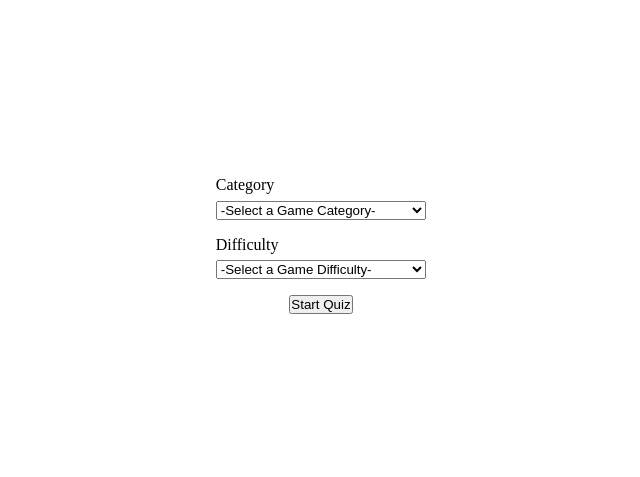
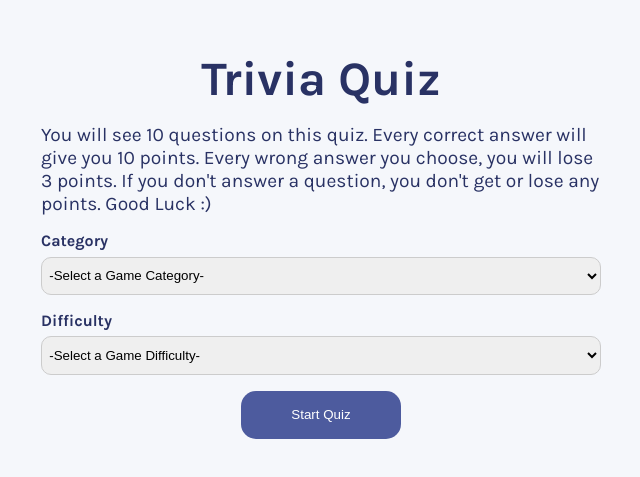
Before and after one commit to ATErcan/trivia-quiz, a React (Create React App) app: page / in a window 1280 px wide. Shown: the part 155-632 px from the top of the page, without its empty margins (319-959 px from the left). Built offline with nearby package versions, Linux system fonts and the light colour scheme.

Commit message:
intro page styling done

```diff
--- a/public/index.html
+++ b/public/index.html
@@ -24,7 +24,13 @@
       work correctly both with client-side routing and a non-root public URL.
       Learn how to configure a non-root public URL by running `npm run build`.
     -->
-    <title>React App</title>
+    <link rel="preconnect" href="https://fonts.googleapis.com" />
+    <link rel="preconnect" href="https://fonts.gstatic.com" crossorigin />
+    <link
+      href="https://fonts.googleapis.com/css2?family=IBM+Plex+Sans:wght@400;700&family=Karla:wght@400;700&family=Lato:wght@400;700&family=Open+Sans:wght@400;700&family=Plus+Jakarta+Sans:wght@400;700&family=Roboto:wght@400;700&display=swap"
+      rel="stylesheet"
+    />
+    <title>Quizzical App</title>
   </head>
   <body>
     <noscript>You need to enable JavaScript to run this app.</noscript>
--- a/src/components/NewQuiz.jsx
+++ b/src/components/NewQuiz.jsx
@@ -1,4 +1,3 @@
-import { useState } from "react";
 import {
   DropdownContainer,
   DropdownLabel,
@@ -7,6 +6,8 @@ import {
   GameOptions,
   NewQuizContainer,
   StartBtn,
+  Instructions,
+  QuizHeading,
 } from "../styles/NewQuiz.styled";
 
 const NewQuiz = ({ settings, setSettings, getQuiz, setNewGame }) => {
@@ -28,6 +29,13 @@ const NewQuiz = ({ settings, setSettings, getQuiz, setNewGame }) => {
   return (
     <NewQuizContainer>
       <GameOptions onSubmit={handleSubmit}>
+        <QuizHeading>Trivia Quiz</QuizHeading>
+        <Instructions>
+          You will see 10 questions on this quiz. Every correct answer will give
+          you 10 points. Every wrong answer you choose, you will lose 3 points.
+          If you don't answer a question, you don't get or lose any points. Good
+          Luck {`:)`}
+        </Instructions>
         <DropdownContainer>
           <DropdownLabel>Category</DropdownLabel>
           <DropdownList
--- a/src/styles/NewQuiz.styled.jsx
+++ b/src/styles/NewQuiz.styled.jsx
@@ -6,6 +6,7 @@ export const NewQuizContainer = styled.div`
   align-items: center;
   width: 100%;
   height: 100vh;
+  background: #f5f7fb;
 `;
 
 export const GameOptions = styled.form`
@@ -14,21 +15,55 @@ export const GameOptions = styled.form`
   align-items: center;
   justify-content: center;
   row-gap: 1rem;
+  color: #293264;
+  font-family: "Karla", sans-serif;
+  width: 90%;
+  @media screen and (min-width: 576px) {
+    width: 70%;
+  }
+  @media screen and (min-width: 768px) {
+    max-width: 35rem;
+  }
+`;
+
+export const QuizHeading = styled.h1`
+  @media screen and (min-width: 768px) {
+    font-size: 3rem;
+  }
+`;
+
+export const Instructions = styled.p`
+  @media screen and (min-width: 768px) {
+    font-size: 1.2rem;
+  }
 `;
 
 export const DropdownContainer = styled.div`
   display: flex;
   flex-direction: column;
   row-gap: 0.4rem;
-  width: 90%;
+  width: 100%;
 `;
 
 export const DropdownLabel = styled.label`
   font-size: 1rem;
+  font-weight: bold;
 `;
 
-export const DropdownList = styled.select``;
+export const DropdownList = styled.select`
+  padding: 0.6rem 0.2rem;
+  border: 1px solid #ccc;
+  border-radius: 10px;
+  outline: none;
+`;
 
 export const Options = styled.option``;
 
-export const StartBtn = styled.button``;
+export const StartBtn = styled.button`
+  color: #fff;
+  border: none;
+  width: 10rem;
+  height: 3rem;
+  background: #4d5b9e;
+  border-radius: 15px;
+`;
```
